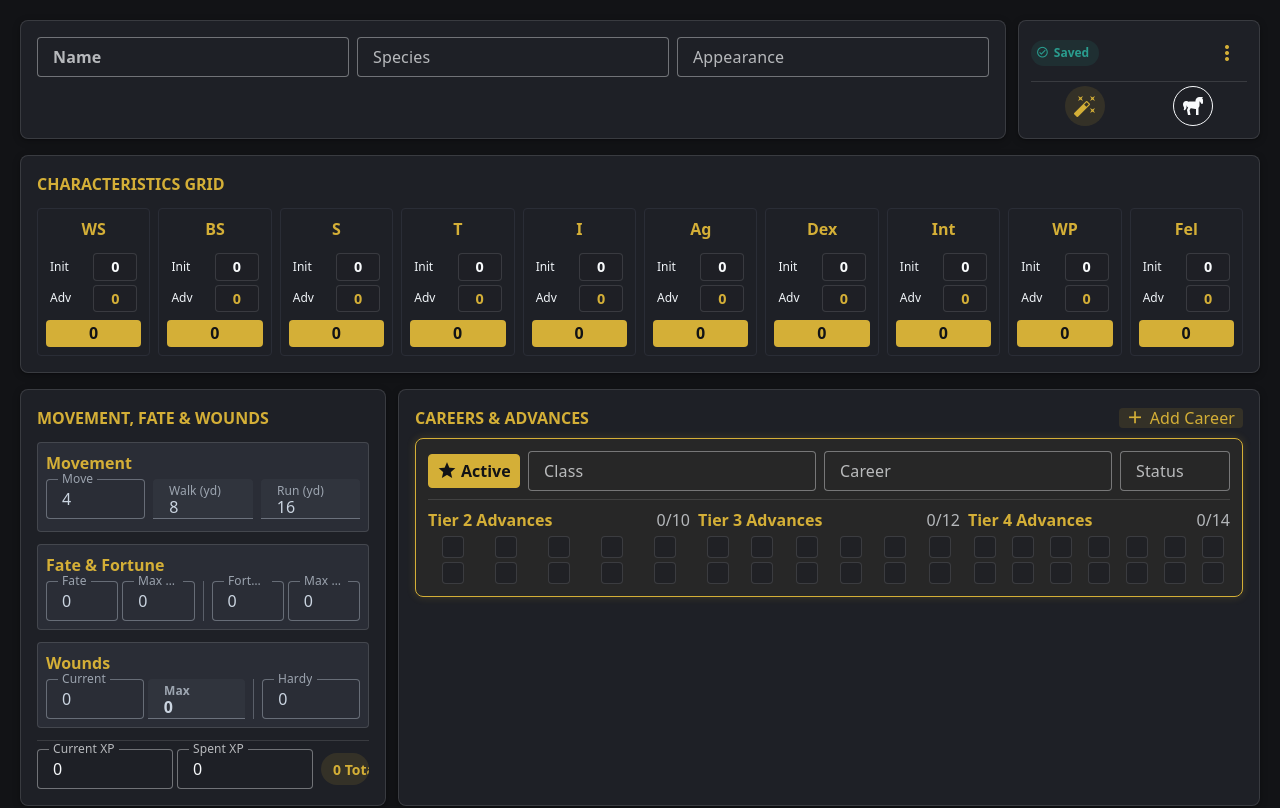
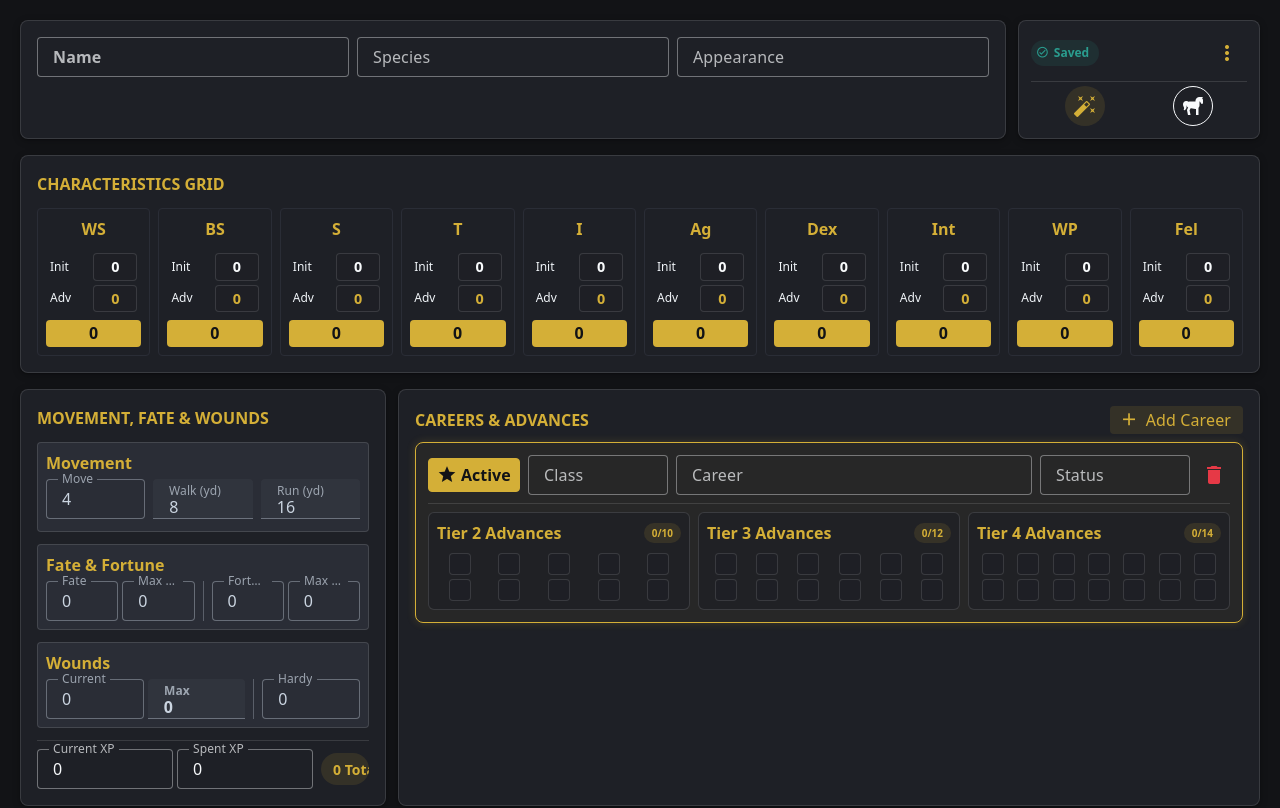
Before and after one commit to killi1812/wfrp5e-character_sheet, a Vue app in the folder src/frontend/: page / in a window 1280 px wide. Shown: the top 808 px of the page. Built offline with nearby package versions, Linux system fonts and the light colour scheme.

Commit message:
Minor ui changes

```diff
--- a/src/frontend/src/components/sheet/SheetSpellsMutationsBlock.vue
+++ b/src/frontend/src/components/sheet/SheetSpellsMutationsBlock.vue
@@ -2,6 +2,7 @@
 import type { CharacterModel } from '../../constants/placeholders'
 import SectionCard from '../ui/SectionCard.vue'
 import DeleteRowBtn from '../ui/DeleteRowBtn.vue'
+import AddBtn from '../ui/AddBtn.vue'
 import SinCounter from '../ui/SinCounter.vue'
 
 defineProps<{
@@ -87,7 +88,7 @@ const emit = defineEmits<{
 
         <div class="d-flex justify-space-between align-center mb-2">
           <span class="text-caption font-weight-bold text-primary">Mutations:</span>
-          <v-btn icon="mdi-plus" size="x-small" color="primary" variant="text" @click="emit('addMutation')" />
+          <AddBtn variant="text" @click="emit('addMutation')" />
         </div>
 
         <div v-if="character.mutations.length === 0" class="text-caption text-medium-emphasis font-italic py-2 text-center">
--- a/src/frontend/src/components/sheet/SheetVitalsBlock.vue
+++ b/src/frontend/src/components/sheet/SheetVitalsBlock.vue
@@ -35,12 +35,17 @@ function addCareer() {
 }
 
 function removeCareer(index: number) {
-  if (props.character.careers.length <= 1) return
   const wasActive = props.character.careers[index].active
   props.character.careers.splice(index, 1)
-  if (wasActive && props.character.careers.length > 0) {
+  if (props.character.careers.length > 0) {
+    if (wasActive) {
       props.character.careers[0].active = true
       syncActiveCareer(props.character.careers[0])
+    }
+  } else {
+    props.character.career = ''
+    props.character.class = ''
+    props.character.status = ''
   }
 }
 
@@ -168,6 +173,10 @@ function syncActiveCareer(c: CareerEntry) {
     <!-- Career & Advances (70% on desktop) -->
     <div class="careers-col">
       <SectionCard title="Careers & Advances" full-height add-label="Add Career" @add="addCareer">
+        <div v-if="character.careers.length === 0" class="text-caption text-medium-emphasis font-italic py-4 text-center">
+          No careers added. Click "+ Add Career" to add one.
+        </div>
+
         <div v-for="(c, idx) in character.careers" :key="idx" class="career-row-card mb-3 pa-3 rounded-lg border" :class="{ 'career-active': c.active }">
           <!-- Career Header info: Active toggle, Class, Career, Status, Delete -->
           <div class="d-flex flex-wrap align-center gap-2 mb-2">
@@ -187,7 +196,7 @@ function syncActiveCareer(c: CareerEntry) {
               </template>
             </v-tooltip>
 
-            <div class="flex-grow-1" style="min-width: 140px;">
+            <div style="width: 140px;">
               <v-text-field
                 v-model="c.class"
                 label="Class"
@@ -198,7 +207,7 @@ function syncActiveCareer(c: CareerEntry) {
                 @update:model-value="c.active && syncActiveCareer(c)"
               />
             </div>
-            <div class="flex-grow-1" style="min-width: 160px;">
+            <div class="flex-grow-1" style="min-width: 150px;">
               <v-text-field
                 v-model="c.career"
                 label="Career"
@@ -209,7 +218,7 @@ function syncActiveCareer(c: CareerEntry) {
                 @update:model-value="c.active && syncActiveCareer(c)"
               />
             </div>
-            <div style="width: 110px;">
+            <div style="width: 150px;">
               <v-text-field
                 v-model="c.status"
                 label="Status"
@@ -221,16 +230,19 @@ function syncActiveCareer(c: CareerEntry) {
               />
             </div>
 
-            <DeleteRowBtn v-if="character.careers.length > 1" @delete="removeCareer(idx)" />
+            <DeleteRowBtn @delete="removeCareer(idx)" />
           </div>
 
           <!-- Tier Advances (Rank 2: 10 boxes in 2 rows of 5, Rank 3: 12 boxes in 2 rows of 6, Rank 4: 14 boxes in 2 rows of 7) -->
           <v-row dense class="pt-2 border-t">
             <!-- Tier 2 (10 boxes: 2 rows of 5) -->
             <v-col cols="12" md="4" class="tier-col">
-              <div class="d-flex justify-space-between align-center mb-1">
+              <div class="tier-card pa-2 rounded border bg-surface h-100">
+                <div class="d-flex justify-space-between align-center mb-2">
                   <span class="text-caption font-weight-bold text-primary">Tier 2 Advances</span>
-                <span class="text-caption text-medium-emphasis">{{ c.advances2.filter(Boolean).length }}/10</span>
+                  <v-chip size="x-small" variant="tonal" color="primary" class="font-weight-bold">
+                    {{ c.advances2.filter(Boolean).length }}/10
+                  </v-chip>
                 </div>
                 <div class="tier-boxes-grid grid-5">
                   <v-tooltip v-for="i in 10" :key="'adv2-' + i" :text="`Tier 2 Advance ${i}`" location="top" :open-on-focus="false">
@@ -247,13 +259,17 @@ function syncActiveCareer(c: CareerEntry) {
                     </template>
                   </v-tooltip>
                 </div>
+              </div>
             </v-col>
 
             <!-- Tier 3 (12 boxes: 2 rows of 6) -->
             <v-col cols="12" md="4" class="tier-col">
-              <div class="d-flex justify-space-between align-center mb-1">
+              <div class="tier-card pa-2 rounded border bg-surface h-100">
+                <div class="d-flex justify-space-between align-center mb-2">
                   <span class="text-caption font-weight-bold text-primary">Tier 3 Advances</span>
-                <span class="text-caption text-medium-emphasis">{{ c.advances3.filter(Boolean).length }}/12</span>
+                  <v-chip size="x-small" variant="tonal" color="primary" class="font-weight-bold">
+                    {{ c.advances3.filter(Boolean).length }}/12
+                  </v-chip>
                 </div>
                 <div class="tier-boxes-grid grid-6">
                   <v-tooltip v-for="i in 12" :key="'adv3-' + i" :text="`Tier 3 Advance ${i}`" location="top" :open-on-focus="false">
@@ -270,13 +286,17 @@ function syncActiveCareer(c: CareerEntry) {
                     </template>
                   </v-tooltip>
                 </div>
+              </div>
             </v-col>
 
             <!-- Tier 4 (14 boxes: 2 rows of 7) -->
             <v-col cols="12" md="4" class="tier-col">
-              <div class="d-flex justify-space-between align-center mb-1">
+              <div class="tier-card pa-2 rounded border bg-surface h-100">
+                <div class="d-flex justify-space-between align-center mb-2">
                   <span class="text-caption font-weight-bold text-primary">Tier 4 Advances</span>
-                <span class="text-caption text-medium-emphasis">{{ c.advances4.filter(Boolean).length }}/14</span>
+                  <v-chip size="x-small" variant="tonal" color="primary" class="font-weight-bold">
+                    {{ c.advances4.filter(Boolean).length }}/14
+                  </v-chip>
                 </div>
                 <div class="tier-boxes-grid grid-7">
                   <v-tooltip v-for="i in 14" :key="'adv4-' + i" :text="`Tier 4 Advance ${i}`" location="top" :open-on-focus="false">
@@ -292,6 +312,7 @@ function syncActiveCareer(c: CareerEntry) {
                       </label>
                     </template>
                   </v-tooltip>
+                </div>
               </div>
             </v-col>
           </v-row>
@@ -356,6 +377,12 @@ function syncActiveCareer(c: CareerEntry) {
   color: rgb(var(--v-theme-on-primary));
 }
 
+.tier-card {
+  background: rgba(var(--v-theme-surface), 0.7);
+  border: 1px solid rgba(var(--v-border-color), var(--v-border-opacity));
+  border-radius: 6px;
+}
+
 .tier-boxes-grid {
   display: grid;
   gap: 4px;
--- /dev/null
+++ b/src/frontend/src/components/ui/AddBtn.vue
@@ -0,0 +1,61 @@
+<script setup lang="ts">
+import { useSlots } from 'vue'
+
+const props = withDefaults(
+  defineProps<{
+    label?: string
+    size?: string
+    color?: string
+    variant?: 'tonal' | 'elevated' | 'flat' | 'outlined' | 'text' | 'plain'
+    icon?: string
+    density?: 'default' | 'comfortable' | 'compact'
+  }>(),
+  {
+    label: '',
+    size: 'small',
+    color: 'primary',
+    variant: 'tonal',
+    icon: 'mdi-plus',
+    density: 'default',
+  }
+)
+
+const emit = defineEmits<{
+  (e: 'click', event: MouseEvent): void
+  (e: 'add'): void
+}>()
+
+const slots = useSlots()
+const hasLabel = () => Boolean(props.label || slots.default)
+
+function handleClick(event: MouseEvent) {
+  emit('click', event)
+  emit('add')
+}
+</script>
+
+<template>
+  <v-btn
+    v-if="hasLabel()"
+    :color="color"
+    :size="size"
+    :variant="variant"
+    :prepend-icon="icon"
+    :density="density"
+    class="font-weight-medium text-none"
+    @click="handleClick"
+  >
+    <slot>{{ label }}</slot>
+  </v-btn>
+  <v-btn
+    v-else
+    :color="color"
+    :size="size"
+    :variant="variant"
+    :icon="icon"
+    :density="density"
+    @click="handleClick"
+  >
+    <slot />
+  </v-btn>
+</template>
--- a/src/frontend/src/components/ui/SectionCard.vue
+++ b/src/frontend/src/components/ui/SectionCard.vue
@@ -1,8 +1,10 @@
 <script setup lang="ts">
+import AddBtn from './AddBtn.vue'
+
 defineProps<{
   title: string
   addLabel?: string
-  addSize?: 'x-small' | 'small'
+  addSize?: string
   elevation?: number
   color?: string
   cardVariant?: 'elevated' | 'flat' | 'tonal' | 'outlined' | 'text' | 'plain'
@@ -34,16 +36,12 @@ defineEmits<{
       </div>
       <div class="d-flex align-center gap-1">
         <slot name="actions">
-          <v-btn
+          <AddBtn
             v-if="addLabel"
-            color="primary"
-            :size="addSize || 'x-small'"
-            prepend-icon="mdi-plus"
-            variant="tonal"
+            :label="addLabel"
+            :size="addSize || 'small'"
             @click="$emit('add')"
-          >
-            {{ addLabel }}
-          </v-btn>
+          />
         </slot>
       </div>
     </div>
```
Also changed, not shown: src/frontend/src/components/sheet/SheetArmourTrappingsBlock.vue (+49 -61 lines). Lines whose indentation alone changed are shown as unchanged.
